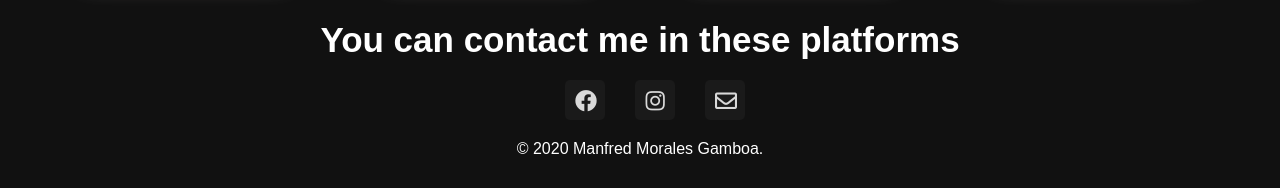
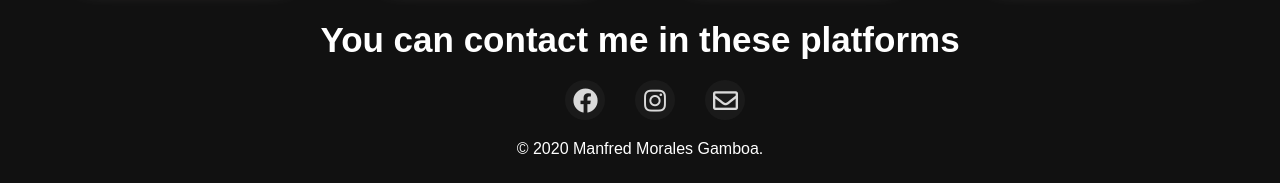
Before and after one commit to Manfred-Morales/Proyecto-Individual-de-Multimedios-Manfred-Morales-Gamboa-B64792, a website: page index.html in a window 1280 px wide. Shown: the part 2384-2572 px from the top of the page. Drawn offline with Linux system fonts and the light colour scheme.

Commit message:
4 commit

```diff
--- a/scss/layout/_footer.scss
+++ b/scss/layout/_footer.scss
@@ -16,7 +16,7 @@
         text-align: center;
         font-family: Arial, Helvetica, sans-serif;
         color: $tertiary-color;
-        padding-bottom: 30px;
+        padding-bottom: 25px;
     }
 }
 
@@ -26,22 +26,20 @@
     align-items: center;
     &__item{
 
-
         height: 40px;
         width: 40px;
-    padding: 10px;
-    font-size: 25px;
         margin-left: 30px;
+        padding: 8px;
+        padding-right: 8px;
         margin-bottom: 20px;
         border-radius: 50%;
+        box-sizing: border-box;
+        font-size: 25px;
+        text-align: center;
         text-decoration: none;
-    text-align: center;
         color: #d9d9d9;
-    font-size: 22px;
         background-color: #1a1a1a;
         transition: 0.3s;
-    border-radius: 5px;
-    box-sizing: border-box;
 
         &:hover {
             background: #f12020;
```
Also changed, not shown: css/proyecto.css. Lines whose indentation alone changed are shown as unchanged.
